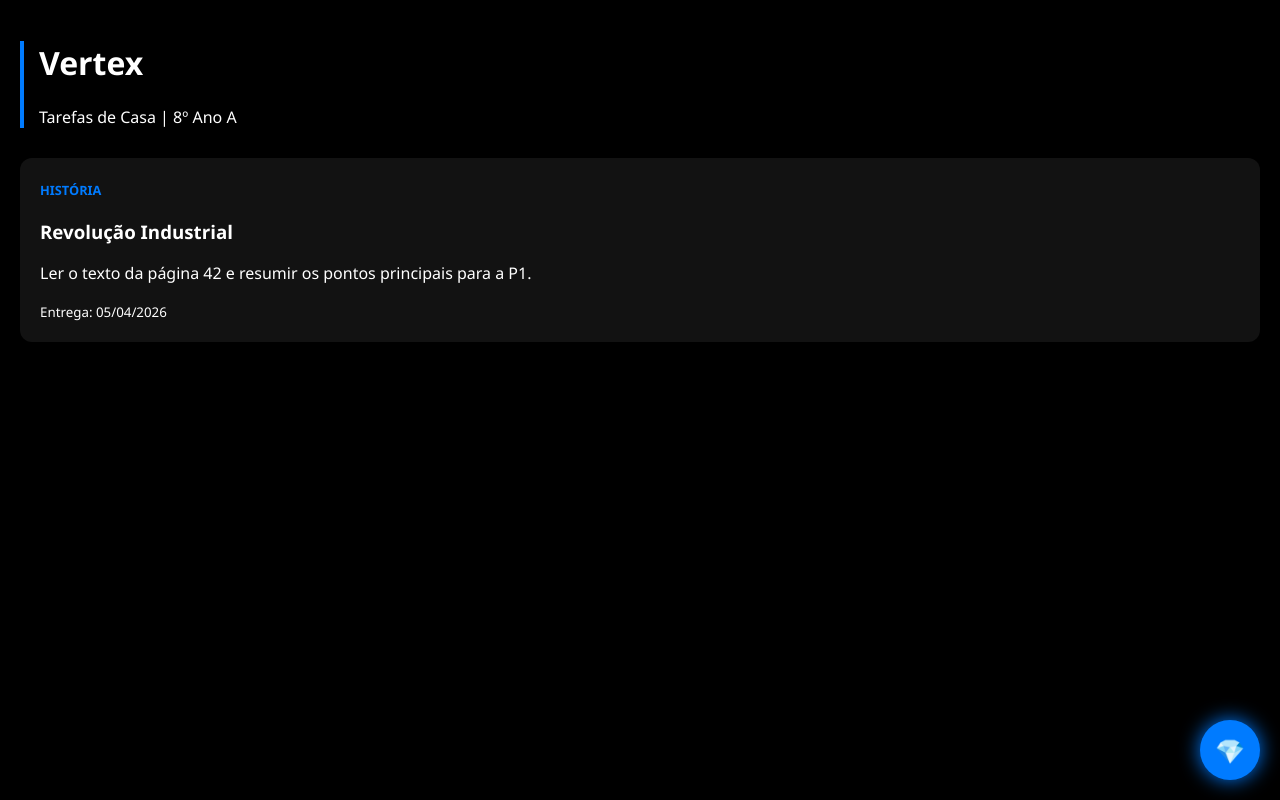
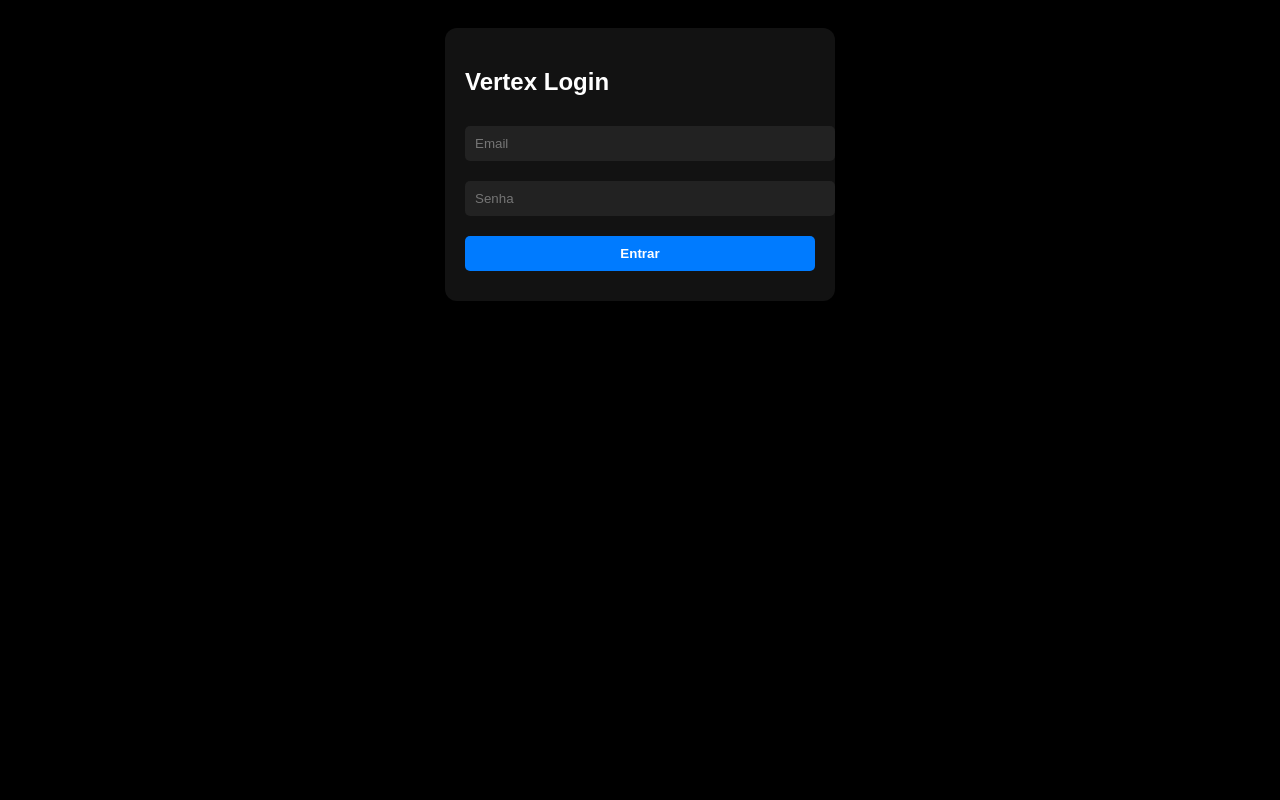
Before and after one commit to Beilian13/Vertex, a website: page index.html in a window 1280 px wide. Drawn offline with Linux system fonts and the light colour scheme; no server answers.

Commit message:
Update index.html

```diff
--- a/index.html
+++ b/index.html
@@ -3,100 +3,83 @@
 <head>
     <meta charset="UTF-8">
     <meta name="viewport" content="width=device-width, initial-scale=1.0">
-    <title>Vertex | Scholar Management</title>
+    <title>Vertex | Login</title>
     <style>
-        :root {
-            /* Vertex Default Palette */
-            --primary-color: #007BFF; /* Azul Neutro */
-            --bg-color: #000000;      /* Preto Absoluto */
-            --card-bg: #121212;       /* Preto Diferenciado */
-            --text-color: #ffffff;
-        }
-
-        body {
-            background-color: var(--bg-color);
-            color: var(--text-color);
-            font-family: 'Segoe UI', Tahoma, Geneva, Verdana, sans-serif;
-            margin: 0;
-            padding: 20px;
-        }
-
-        .header {
-            border-left: 4px solid var(--primary-color); /* Fio de Luz */
-            padding-left: 15px;
-            margin-bottom: 30px;
-        }
-
-        .task-card {
-            background-color: var(--card-bg);
-            border-radius: 12px;
-            padding: 20px;
-            margin-bottom: 15px;
-            box-shadow: 0 4px 15px rgba(0, 0, 0, 0.5); /* Estilo Shadow */
-            border-right: 2px solid transparent;
-            transition: 0.3s;
-        }
-
-        .task-card:hover {
-            border-right: 2px solid var(--primary-color); /* Feedback no Hover */
-        }
-
-        .materia-tag {
-            color: var(--primary-color);
-            font-weight: bold;
-            text-transform: uppercase;
-            font-size: 0.8rem;
-        }
-
-        /* O Atlas Arrastável (Placeholder Visual) */
-        #atlas-btn {
-            position: fixed;
-            bottom: 20px;
-            right: 20px;
-            width: 60px;
-            height: 60px;
-            background: var(--primary-color);
-            border-radius: 50%;
-            cursor: move;
-            display: flex;
-            align-items: center;
-            justify-content: center;
-            box-shadow: 0 0 20px var(--primary-color);
-        }
+        :root { --primary: #007BFF; --bg: #000; --card: #121212; }
+        body { background: var(--bg); color: #fff; font-family: sans-serif; padding: 20px; }
+        .header { border-left: 4px solid var(--primary); padding-left: 15px; margin-bottom: 30px; }
+        .auth-box { background: var(--card); padding: 20px; border-radius: 12px; max-width: 350px; margin: auto; }
+        input, button { width: 100%; padding: 10px; margin: 10px 0; border-radius: 5px; border: none; }
+        input { background: #222; color: #fff; }
+        button { background: var(--primary); color: #fff; font-weight: bold; cursor: pointer; }
+        .admin-only { display: none; border: 1px dashed var(--primary); padding: 10px; margin-top: 20px; }
     </style>
 </head>
 <body>
 
-    <div class="header">
-        <h1>Vertex</h1>
-        <p>Tarefas de Casa | 8º Ano A</p>
+    <div id="login-screen" class="auth-box">
+        <h2>Vertex Login</h2>
+        <input type="email" id="email" placeholder="Email">
+        <input type="password" id="pass" placeholder="Senha">
+        <button onclick="login()">Entrar</button>
     </div>
 
-    <div id="task-list">
-        <div class="task-card">
-            <span class="materia-tag">História</span>
-            <h3>Revolução Industrial</h3>
-            <p>Ler o texto da página 42 e resumir os pontos principais para a P1.</p>
-            <small>Entrega: 05/04/2026</small>
+    <div id="main-screen" style="display:none;">
+        <div class="header">
+            <h1 id="welcome">Bem-vindo</h1>
+            <p id="role-tag" style="color: var(--primary); font-weight: bold;"></p>
+        </div>
+
+        <div id="admin-panel" class="admin-only">
+            <h3>Painel de Direção</h3>
+            <input type="text" id="targetEmail" placeholder="Email do Aluno">
+            <select id="newRole">
+                <option value="representante">Representante</option>
+                <option value="professor">Professor</option>
+                <option value="direcao">Direção</option>
+            </select>
+            <button onclick="updateRole()">Mudar Cargo</button>
         </div>
     </div>
 
-    <div id="atlas-btn">
-        <span style="font-size: 24px;">💎</span>
-    </div>
-
     <script>
-        // Lógica simples para carregar tarefas (Exemplo)
-        async function loadTasks() {
-            try {
-                const response = await fetch('http://localhost:3000/api/tasks/8A');
-                const data = await response.json();
-                console.log("Tarefas carregadas:", data);
-            } catch (err) {
-                console.log("Servidor offline, rodando modo demo.");
+        async function login() {
+            const email = document.getElementById('email').value;
+            const senha = document.getElementById('pass').value;
+            const res = await fetch('/api/auth/login', {
+                method: 'POST',
+                headers: {'Content-Type': 'application/json'},
+                body: JSON.stringify({ email, senha })
+            });
+            const data = await res.json();
+            if(data.token) {
+                localStorage.setItem('v-token', data.token);
+                showDashboard(data);
             }
         }
-        loadTasks();
+
+        function showDashboard(user) {
+            document.getElementById('login-screen').style.display = 'none';
+            document.getElementById('main-screen').style.display = 'block';
+            document.getElementById('welcome').innerText = `Olá, ${user.nome}`;
+            document.getElementById('role-tag').innerText = `Cargo: ${user.role}`;
+
+            if(user.role === 'admin' || user.role === 'direcao') {
+                document.getElementById('admin-panel').style.display = 'block';
+            }
+        }
+
+        async function updateRole() {
+            const targetEmail = document.getElementById('targetEmail').value;
+            const newRole = document.getElementById('newRole').value;
+            const token = localStorage.getItem('v-token');
+            const res = await fetch('/api/admin/update-role', {
+                method: 'PUT',
+                headers: {'Content-Type': 'application/json'},
+                body: JSON.stringify({ targetEmail, newRole, token })
+            });
+            alert(await res.text());
+        }
     </script>
 </body>
 </html>
```
